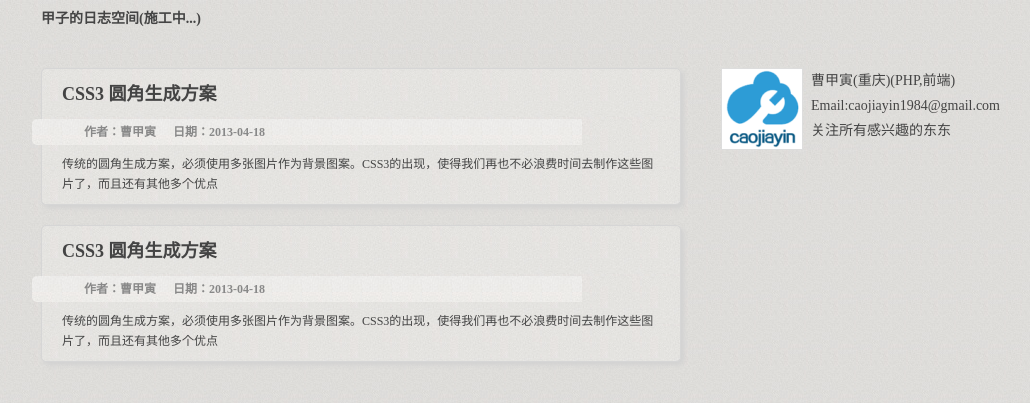
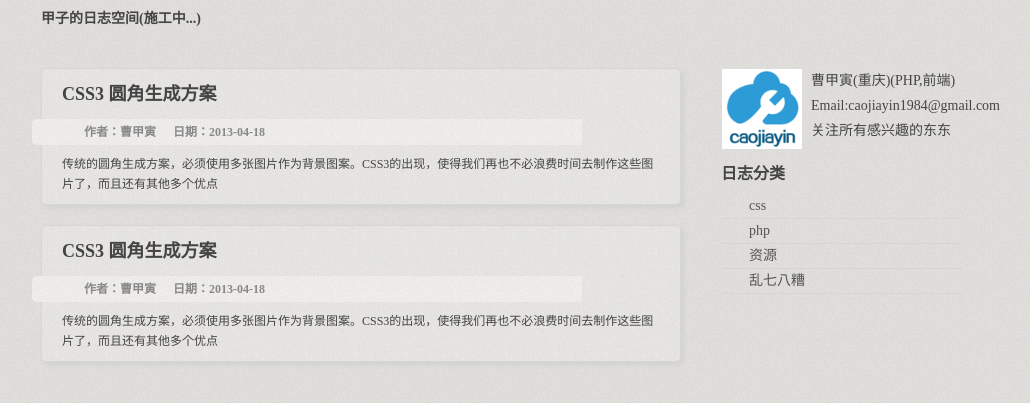
Before and after one commit to caojiayin/blog, a Jekyll site: the page index.html, which Jekyll copies as it is, in a window 1280 px wide. Shown: the top 403 px of the page, without its empty margins (144-1174 px from the left). Built offline with Jekyll 4.4.1, drawn with Linux system fonts in a browser that asks for light colours.

Commit message:
update css image

```diff
--- a/index.html
+++ b/index.html
@@ -44,6 +44,14 @@
 					<p>Email:caojiayin1984@gmail.com</p>
 					<p>关注所有感兴趣的东东</p>
 				</div>
+				<div class="blank"></div>
+			</div>
+			<div class="category">
+				<h1>日志分类</h1>
+				<a href="">css</a>
+				<a href="">php</a>
+				<a href="">资源</a>
+				<a href="">乱七八糟</a>
 			</div>
 		</div>
 	</div>
--- a/static/style/default.css
+++ b/static/style/default.css
@@ -1,7 +1,7 @@
-html,body{width: 100%;height:100%;font-size: 12px;margin: 0px;padding: 0px;font-family: '微软雅黑'}
+html,body{width: 100%;height:100%;font-size: 12px;margin: 0px;padding: 0px;font-family: 'Microsoft YaHei','微软雅黑'}
 body{background: url("../images/body.jpg") repeat;color:#444;}
 h1,h2,p{padding: 0px;margin: 0px;}
-.blank10{height:10px;clear: both;font-size: 0px;overflow: hidden;}
+.blank{height:0px;clear: both;font-size: 0px;overflow: hidden;}
 .fr{float:right;}
 .fl{float:left;}
 
@@ -30,8 +30,8 @@ h1,h2,p{padding: 0px;margin: 0px;}
 	position: relative;
 	margin-left: 10px;
 	margin-bottom: 20px;
-	-webkit-box-shadow:3px 3px 5px #d2d2d2;
-	-moz-box-shadow:3px 3px 5px #d2d2d2;
+	box-shadow:3px 3px 5px #d2d2d2;
+	/*-moz-box-shadow:3px 3px 5px #d2d2d2;*/
 	border-radius: 5px;
 	-moz-border-radius:5px;
 	-webkit-border-radius:5px;
@@ -45,5 +45,11 @@ h1,h2,p{padding: 0px;margin: 0px;}
 .warp_right{width: 240px;margin-left: 40px;float: right;}
 
 .warp_right .person{width: 240px;}
+.warp_right .person:after{clear: both;content: " ";}
 .warp_right .person .avatar{width: 80px;height: 80px;border: 1px solid #ddd;background: #fff;float: left;background: url("../images/logo.png") no-repeat center;}
 .warp_right .person .info{width: 150px;height: 80px;float: right;font-size: 14px;line-height: 25px;}
+
+.warp_right .category{margin-top:10px;clear: both;}
+.warp_right .category h1{font-size: 16px;font-weight: 700;padding-bottom: 10px;}
+.warp_right .category a{display: block;height:24px;line-height: 24px;text-indent: 2em;text-decoration: none;color:#555;font-size: 14px;border-bottom: 1px solid #d5d5d5}
+.warp_right .category a:hover{color:#333;background: url("../images/h2.jpg");color:#3366ff; };
```
